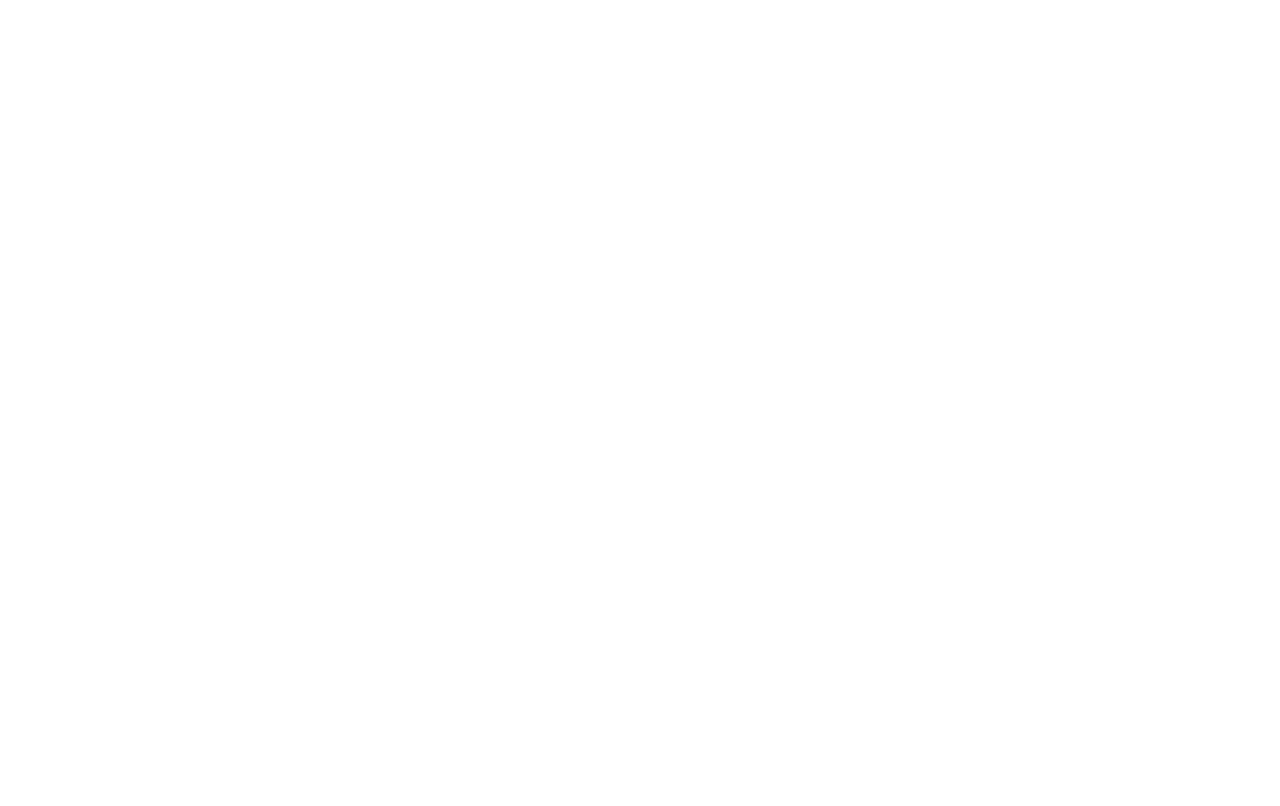
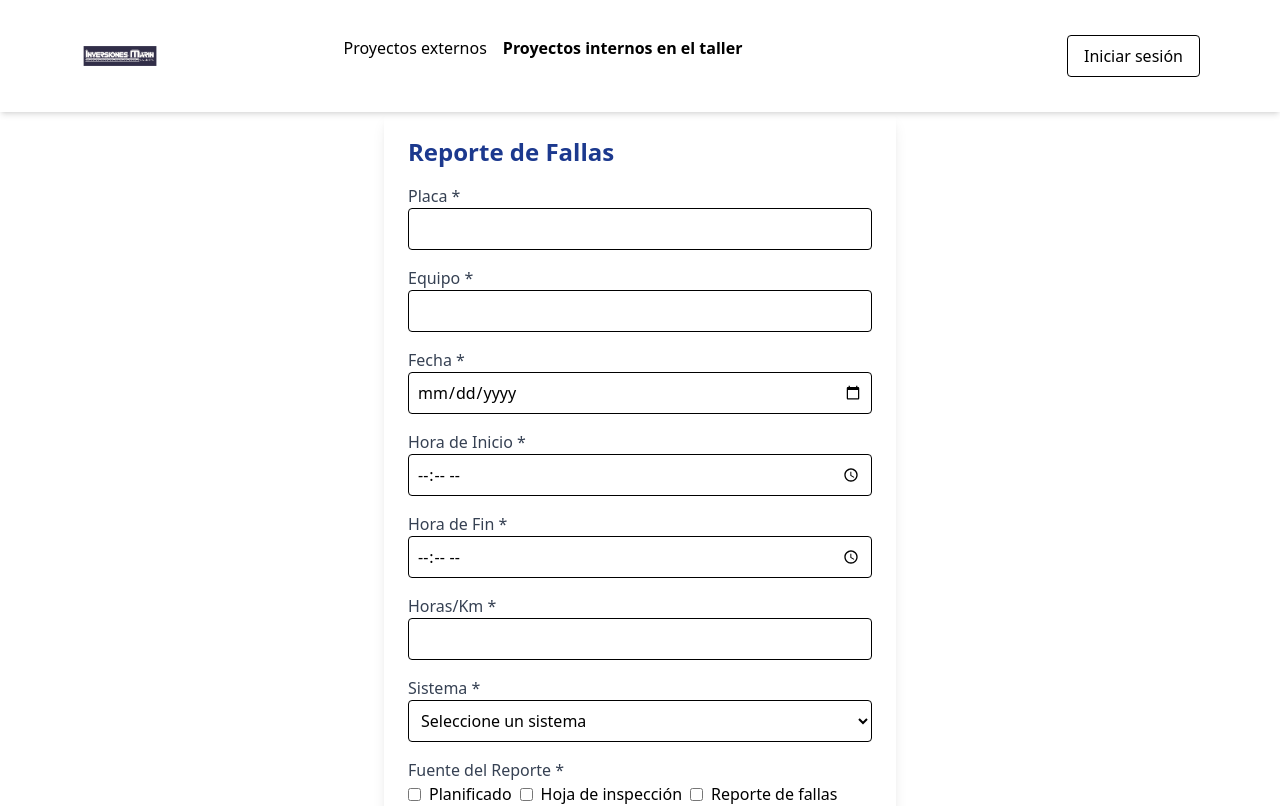
Before and after one commit to jrlf23/Sistema_gestion_avances_y_reportes_Empleado, a React (Vite) app in the folder frontend/: page /ReportInternalFailures in a window 1280 px wide. Before the commit this address had no page. Shown: the top 806 px of the page. Built offline with nearby package versions, Linux system fonts and the light colour scheme.

Commit message:
Reporte interno 1 ya agarra

```diff
--- a/frontend/src/App.jsx
+++ b/frontend/src/App.jsx
@@ -7,6 +7,7 @@
 import ReportInternalFailures1 from './Internal_projects _in_the_workshop/Report_internal_failures1';
 import ReportInternalFailures2 from './Internal_projects _in_the_workshop/Report_internal_failures2';
 import ReportInternalFailures3 from './Internal_projects _in_the_workshop/Report_internal_failures3';
+import InternalReportsWizard from './Internal_projects _in_the_workshop/InternalReportsWizard';
 import './index.css';
 
 // Layout para empleados
@@ -27,9 +28,7 @@
           <Route path="/" element={<Login_employee />} />
           <Route path="/Signup_employee" element={<Signup_employee />} />
           <Route path="/ReportExternalFailures" element={<ReportExternalFailures />} />
-          <Route path="/ReportInternalFailures1" element={<ReportInternalFailures1 />} />
-          <Route path="/ReportInternalFailures2" element={<ReportInternalFailures2 />} />
-          <Route path="/ReportInternalFailures3" element={<ReportInternalFailures3 />} />
+          <Route path="/ReportInternalFailures" element={<InternalReportsWizard />} />
         </Route>
       </Routes>
     </BrowserRouter>
--- a/frontend/src/Componente_comun/Header_employee.jsx
+++ b/frontend/src/Componente_comun/Header_employee.jsx
@@ -40,7 +40,7 @@
                     Proyectos externos
                 </NavLink>
 
-                <NavLink to="/ReportInternalFailures1" className={({ isActive }) => isActive ? "text-primary font-bold" : "text-black"}>
+                <NavLink to="/ReportInternalFailures" className={({ isActive }) => isActive ? "text-primary font-bold" : "text-black"}>
                     Proyectos internos en el taller
                 </NavLink>
 
--- a/frontend/src/Internal_projects _in_the_workshop/InternalReportsWizard.jsx
+++ b/frontend/src/Internal_projects _in_the_workshop/InternalReportsWizard.jsx
@@ -11,7 +11,11 @@
     setStep((prev) => prev + 1);
   };
 
-  // Para que cada paso actualice sin borrar lo anterior
+  const handleBack = () => {
+    setStep((prev) => prev - 1);
+  };
+
+
   const updateFormData = (newData) => {
     setFormData((prev) => ({
       ...prev,
@@ -45,24 +49,25 @@
     <>
       {step === 1 && (
         <ReportInternalFailures1
-          formData={formData.ReportInternalFailures1 || {}}
-          onSave={(data) => updateFormData({ ReportInternalFailures1: data })}
+          formData={formData}
+          onSave={updateFormData}
           onNext={handleNext}
         />
-
       )}
       {step === 2 && (
         <ReportInternalFailures2
-          formData={formData.ReportInternalFailures2 || {}}
-          onSave={(data) => updateFormData({ ReportInternalFailures2: data })}
+          formData={formData}
+          onSave={updateFormData}
           onNext={handleNext}
+          onBack={handleBack}
         />
       )}
       {step === 3 && (
         <ReportInternalFailures3
-          formData={formData.ReportInternalFailures3 || {}}
-          onSave={(data) => updateFormData({ ReportInternalFailures3: data })}
+          formData={formData}
+          onSave={updateFormData}
           onSubmit={handleSubmit}
+          onBack={handleBack}
         />
       )}
     </>
--- a/frontend/src/Internal_projects _in_the_workshop/Report_internal_failures1.jsx
+++ b/frontend/src/Internal_projects _in_the_workshop/Report_internal_failures1.jsx
@@ -1,6 +1,9 @@
 import React, { useState } from "react";
 
 export default function ReportInternalFailures1({ formData = {}, onSave, onNext }) {
+
+  console.log("Props en ReportInternalFailures1:", { formData, onSave, onNext });
+
 
   const [localData, setLocalData] = useState({
     placa: formData.placa || "",
```
